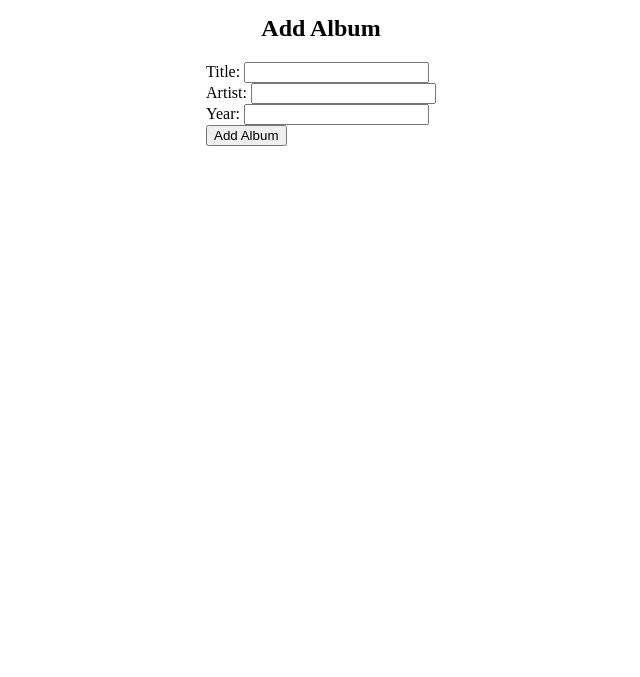
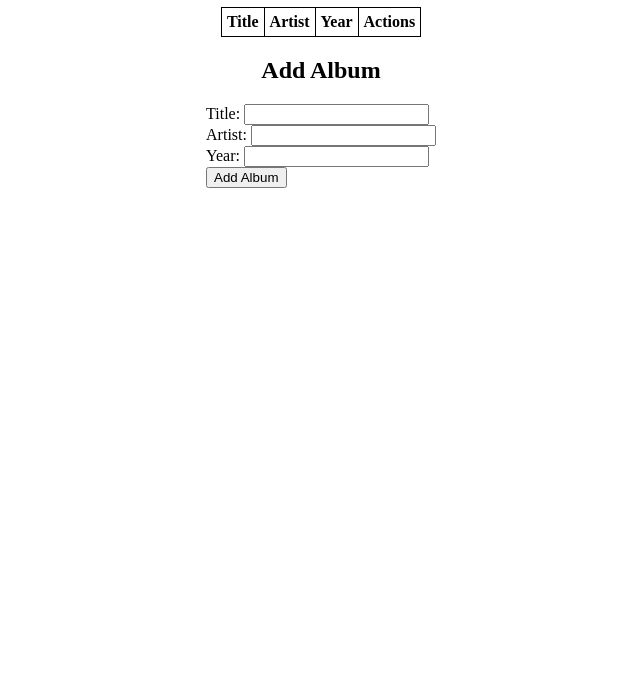
Before and after one commit to AruneeThongkrathok/mongoDB-Lab-1, a website: page index.html in a window 1280 px wide. Shown: the part 123-800 px from the top of the page, without its empty margins (319-959 px from the left). Drawn offline with nearby package versions, Linux system fonts and the light colour scheme; no server answers.

Commit message:
added margin

```diff
--- a/index.html
+++ b/index.html
@@ -10,6 +10,7 @@
         flex-direction: column;
         justify-content: center;
         align-items: center;
+        margin: 50px;
       }
       table {
         border-collapse: collapse;
--- a/package.json
+++ b/package.json
@@ -5,7 +5,7 @@
   "main": "index.js",
   "scripts": {
     "test": "echo \"Error: no test specified\" && exit 1",
-    "start": "nodemon start"
+    "start": "node index.js"
   },
   "repository": {
     "type": "git",
@@ -24,5 +24,8 @@
     "ejs": "^3.1.9",
     "express": "^4.18.2",
     "mongoose": "^7.0.3"
+  },
+  "devDependencies": {
+    "nodemon": "^2.0.22"
   }
 }
```
Also changed, not shown: 2 other files.
